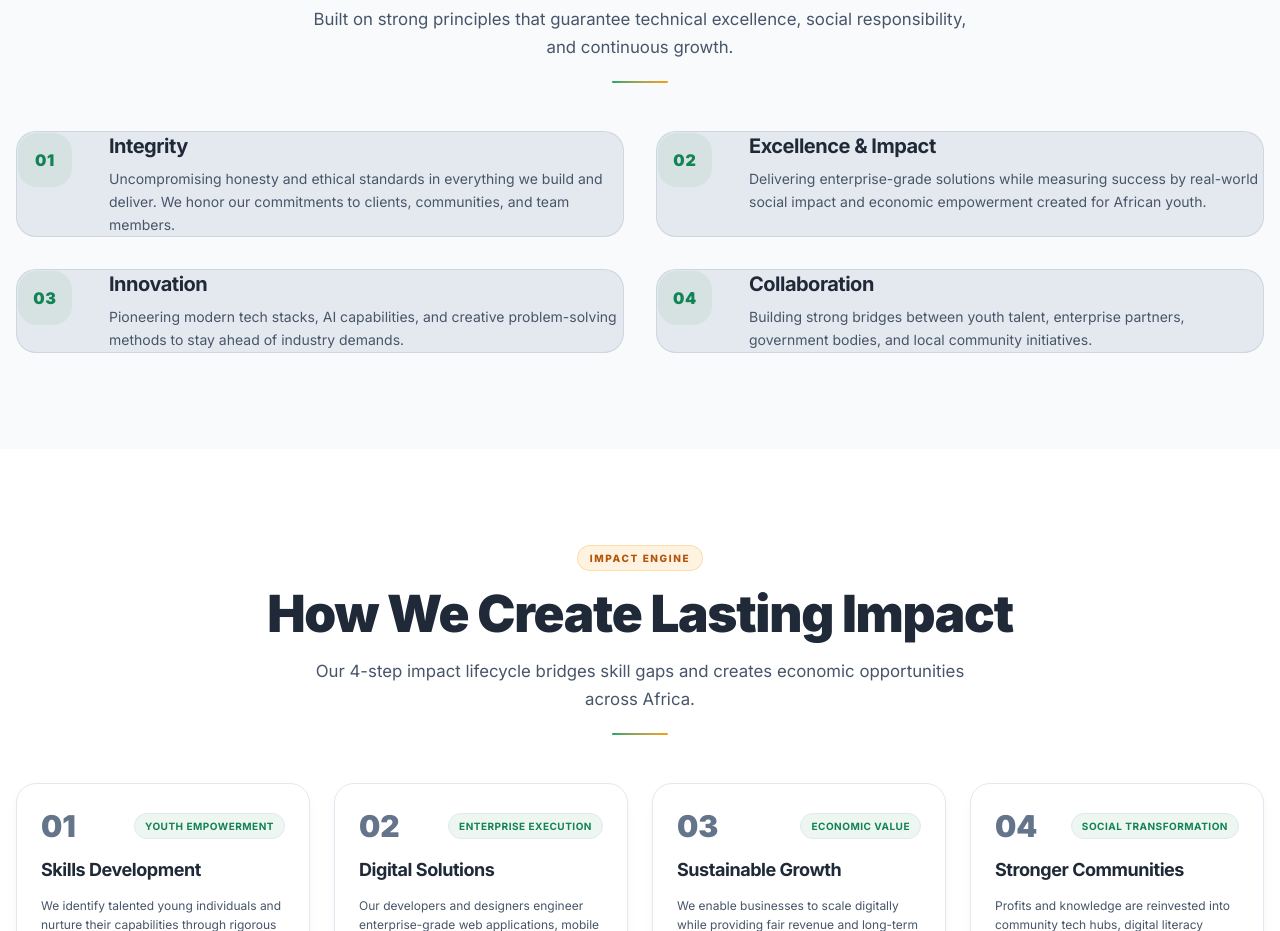
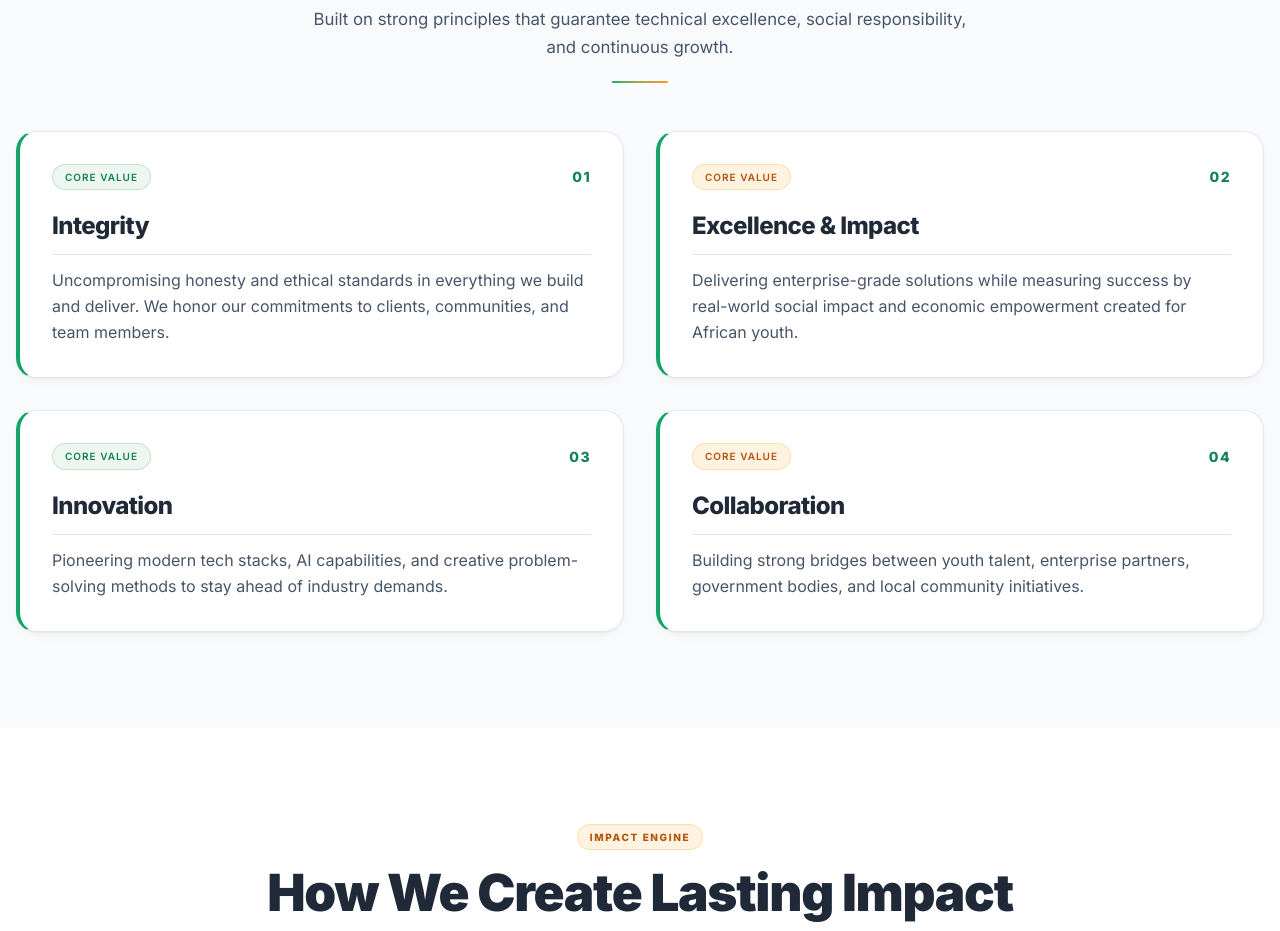
Before and after one commit to Kanyoza2096/GrowthBridge, a Next.js app: page / in a window 1280 px wide. Shown: the part 2080-3011 px from the top of the page. Built offline with nearby package versions, Linux system fonts and the light colour scheme; no server answers; the database is empty.

Commit message:
Refresh core value cards to match service card design

```diff
--- a/src/components/home/WhyGrowthbridge.tsx
+++ b/src/components/home/WhyGrowthbridge.tsx
@@ -4,6 +4,7 @@ import React from 'react';
 import { Container } from '@/components/ui/Container';
 import { SectionHeading } from '@/components/ui/SectionHeading';
 import { Card } from '@/components/ui/Card';
+import { Badge } from '@/components/ui/Badge';
 import { ScrollReveal } from '@/components/shared/ScrollReveal';
 
 export function WhyGrowthbridge() {
@@ -12,25 +13,25 @@ export function WhyGrowthbridge() {
       title: 'Integrity',
       description:
         'Uncompromising honesty and ethical standards in everything we build and deliver. We honor our commitments to clients, communities, and team members.',
-      icon: '01',
+      number: '01',
     },
     {
       title: 'Excellence & Impact',
       description:
         'Delivering enterprise-grade solutions while measuring success by real-world social impact and economic empowerment created for African youth.',
-      icon: '02',
+      number: '02',
     },
     {
       title: 'Innovation',
       description:
         'Pioneering modern tech stacks, AI capabilities, and creative problem-solving methods to stay ahead of industry demands.',
-      icon: '03',
+      number: '03',
     },
     {
       title: 'Collaboration',
       description:
         'Building strong bridges between youth talent, enterprise partners, government bodies, and local community initiatives.',
-      icon: '04',
+      number: '04',
     },
   ];
 
@@ -45,21 +46,32 @@ export function WhyGrowthbridge() {
         />
 
         <div className="grid grid-cols-1 md:grid-cols-2 gap-5 sm:gap-8">
-          {values.map((val, idx) => (
-            <ScrollReveal key={val.title} delay={idx * 100}>
-              <Card variant="solid" className="h-full group hover:border-[var(--border-accent)]">
-                <div className="flex flex-col sm:flex-row items-start gap-4 sm:space-x-5">
-                  <div className="w-12 h-12 sm:w-14 sm:h-14 rounded-2xl bg-[var(--chip-green-bg)] border border-[var(--border-subtle)] flex items-center justify-center text-sm sm:text-base font-black tracking-wider text-[var(--text-accent)] group-hover:scale-105 transition-transform flex-shrink-0">
-                    {val.icon}
-                  </div>
-                  <div className="space-y-2">
-                    <h3 className="text-lg sm:text-xl font-bold text-[var(--text-primary)] group-hover:text-[var(--text-accent)] transition-colors">
-                      {val.title}
-                    </h3>
-                    <p className="text-sm text-[var(--text-secondary)] leading-relaxed">
-                      {val.description}
-                    </p>
-                  </div>
+          {values.map((value, index) => (
+            <ScrollReveal key={value.title} delay={index * 100}>
+              <Card
+                variant="glass"
+                className="public-card h-full p-5 sm:p-7 md:p-8 space-y-5 group border-l-4 border-l-[var(--border-accent)]"
+              >
+                <div className="flex flex-wrap items-center justify-between gap-3">
+                  <Badge
+                    variant={index % 2 === 0 ? 'green' : 'orange'}
+                    className="uppercase tracking-widest text-[10px]"
+                  >
+                    Core value
+                  </Badge>
+                  <span className="text-sm font-extrabold tracking-widest text-[var(--text-accent)]">
+                    {value.number}
+                  </span>
+                </div>
+
+                <div className="space-y-3">
+                  <h3 className="text-xl sm:text-2xl font-extrabold tracking-tight text-[var(--text-primary)] group-hover:text-[var(--text-accent)] transition-colors">
+                    {value.title}
+                  </h3>
+                  <div className="h-px w-full bg-[var(--border-subtle)]" />
+                  <p className="text-sm sm:text-base text-[var(--text-secondary)] leading-relaxed">
+                    {value.description}
+                  </p>
                 </div>
               </Card>
             </ScrollReveal>
```
